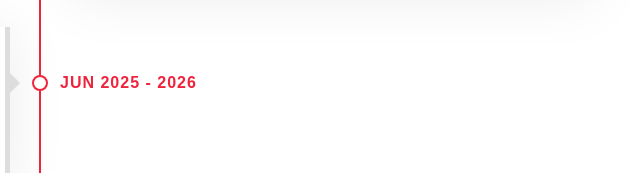
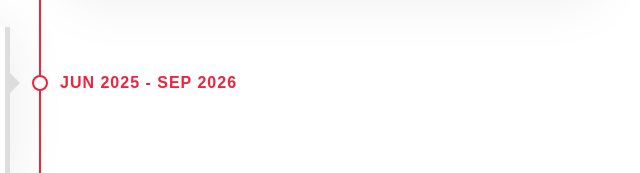
Before and after one commit to MallikarjunBaradenal/Port-Folio, a plain HTML site: page index.html in a window 1280 px wide. Shown: the part 2447-2620 px from the top of the page, 600-1240 px from the left. Drawn offline with nearby package versions, Linux system fonts and the light colour scheme.

Commit message:
Update timeline date range for NSS Volunteer

```diff
--- a/index.html
+++ b/index.html
@@ -395,7 +395,7 @@
                     <div class="timeline-text">
 
                         <div class="timeline-date">
-                            Jun 2025 - 2026
+                            Jun 2025 - Sep 2026
                         </div>
 
                         <h2>NSS Volunteer</h2>
```
